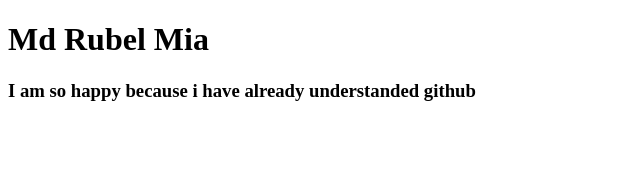
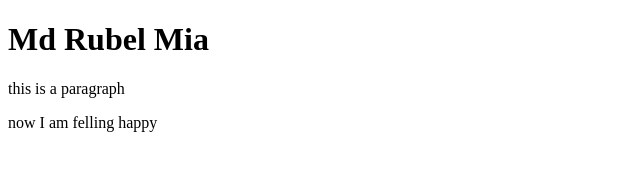
Before and after one commit to mhrubel420/my-first-website, a plain HTML site: page index.html in a window 1280 px wide. Shown: the whole page, without its empty margins (0-640 px from the left). Drawn offline with Linux system fonts and the light colour scheme.

Commit message:
felling happy

```diff
--- a/index.html
+++ b/index.html
@@ -7,6 +7,7 @@
 </head>
 <body>
     <h1>Md Rubel Mia</h1>
-    <h3>I am so happy because i have already understanded github</h3>
+     <p>this is a paragraph</p>
+     <p>now I am felling happy</p>
 </body>
 </html>
```
